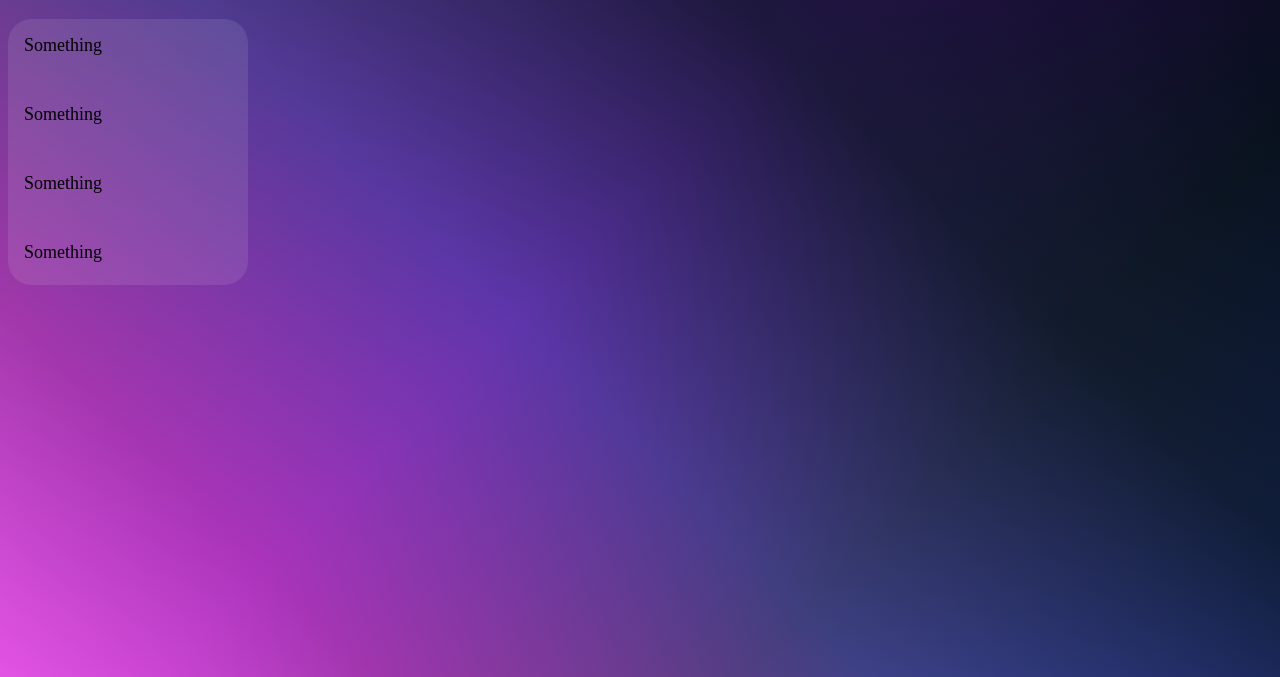
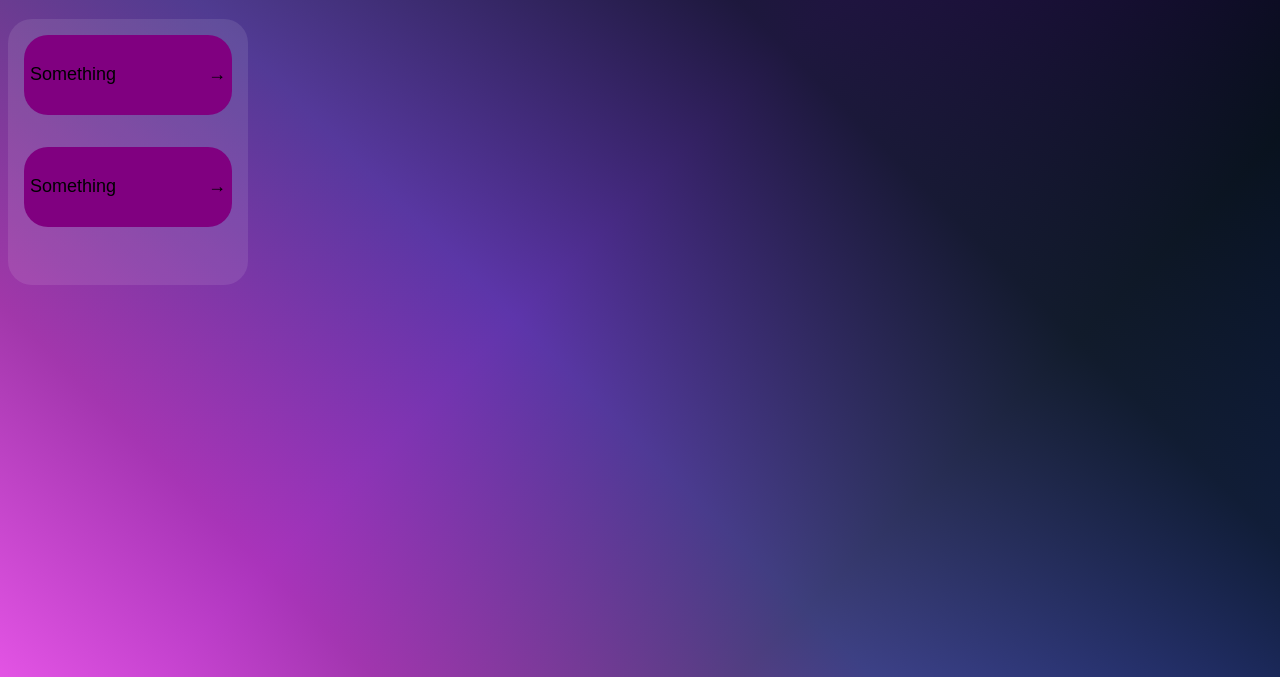
Before and after one commit to Tony27032007/FoAI-Asignment-3, a browser extension: page history.html in a window 1280 px wide. Shown: the part 123-800 px from the top of the page. Drawn offline with Linux system fonts and the light colour scheme.

Commit message:
adding template for history and animation css

```diff
--- a/history.html
+++ b/history.html
@@ -1,27 +1,40 @@
+<html>
 <head>
 <link rel="stylesheet" href="style.css">
+<script src="script.js"></script>
 </head>
-<html>
+
 <body>
       <a href="hello.html"><button class="button-back">&#8592</button></a>
       <div class="menu">
             <h1 class="title" style="width: 60vw; height: 20vh; align-self: center; align-content: center; text-align: center;">History</h1>
             <div class="history">
-                  <li>Something</li>
-                  <li>Something</li>
-                  <li>Something</li>
-                  <li>Something</li>
-                  <li>Something</li>
-                  <li>Something</li>
-                  <li>Something</li>
-                  <li>Something</li>
-                  <li>Something</li>
-                  <li>Something</li>
-                  <li>Something</li>
-                  <li>Something</li>
+                  <div class="his-div">
+                        <a class="history-obj" href="hello.html">
+                              <button class="history-button">Something</button>
+                              <button class="history-button">&#8594</button>
+                        </a>
+                  </div>
+                  <div class="his-div">
+                        <a class="history-obj" href="hello.html">
+                              <button class="history-button">Something</button>
+                              <button class="history-button">&#8594</button>
+                        </a>
+                  </div>
+                  <div class="his-div">
+                        <a class="history-obj" href="hello.html">
+                              <button class="history-button">Something</button>
+                              <button class="history-button">&#8594</button>
+                        </a>
+                  </div>
+                  <div class="his-div">
+                        <a class="history-obj" href="hello.html">
+                              <button class="history-button">Something</button>
+                              <button class="history-button">&#8594</button>
+                        </a>
+                  </div>
             </div>
 
       </div>
-
 </body>
 </html>
--- a/style.css
+++ b/style.css
@@ -78,16 +78,47 @@ a{
 .history{
       box-sizing: content-box;
       display: flex;
-      overflow: auto;
-      justify-content: space-evenly;
+      overflow-y: scroll;
+      justify-content: flex-start;
       border-radius: 1.5rem;
       flex-direction: column;
       padding: 1rem;
       height: 80vh;
       background-color: rgba(245, 245, 245, 0.1);
 }
-li{
+.history-button{
       font-size: large;
-      padding-bottom: 3rem;
-      list-style: none;
+      background-color: transparent;
+      border: none;
 }
+.history-obj{
+      box-sizing: content-box;
+      display: flex;
+      justify-content: space-between;
+      border-radius: 1.5rem;
+      flex-direction: row;
+      background-color: purple;
+      text-decoration: none;
+      height: 10vh;
+}
+.his-div{
+      justify-content: space-between;
+      border-radius: 1.5rem;
+      flex-direction: row;
+      padding-bottom: 2rem;
+      height: auto;
+      align-items: center;
+      animation: reveal 1s ease-in-out both;
+      animation-timeline: view();
+      animation-range: entry 10% cover 30%;
+}
+@keyframes reveal {
+      from {
+            opacity: 0;
+            transform: translateY(3rem);
+      }
+      to {
+            opacity: 1;
+            transform: translateY(0);
+      }
+}
```
Also changed, not shown: hello.html (+1 -0 lines), setting.html (+1 -0 lines), manifest.json, script.js (added).
